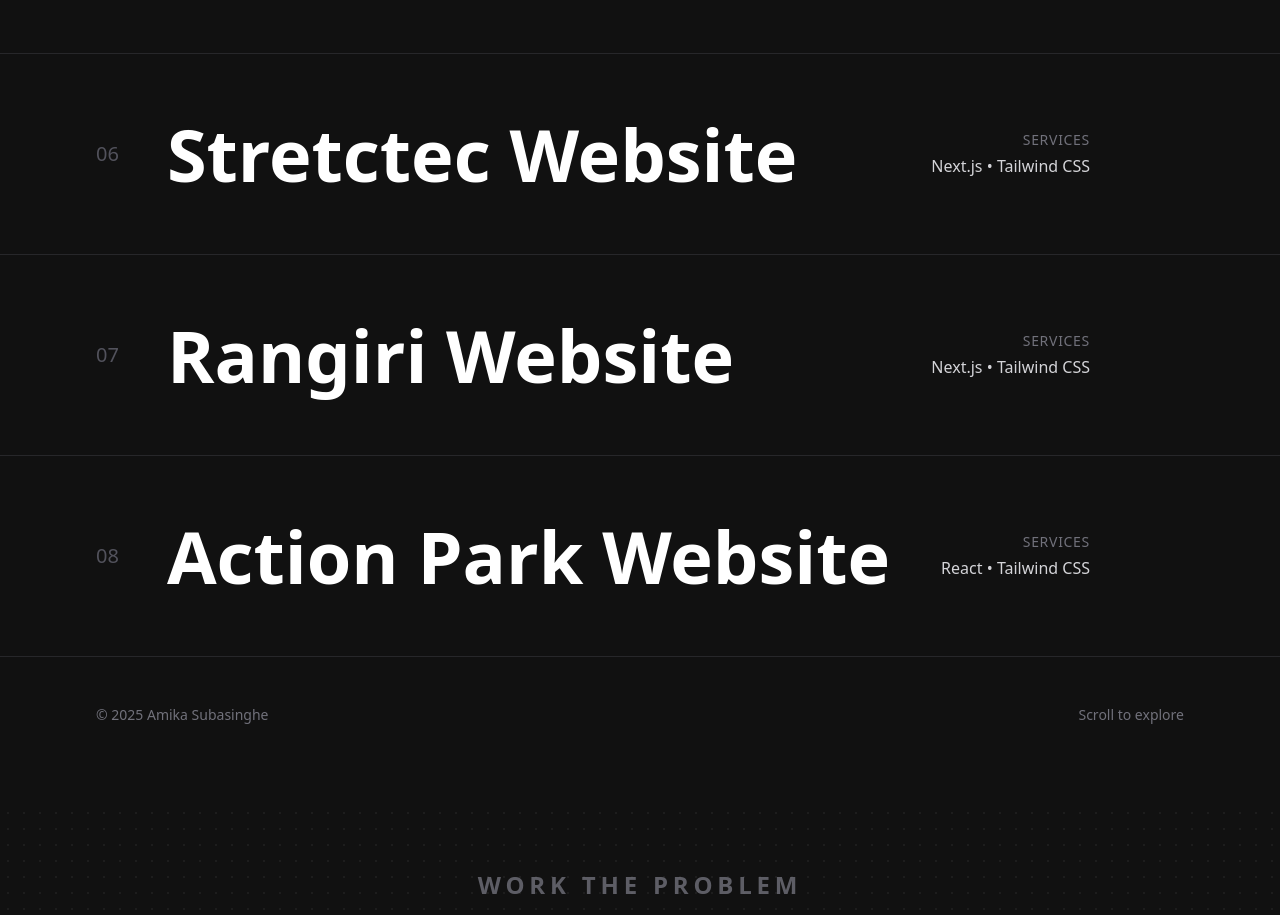
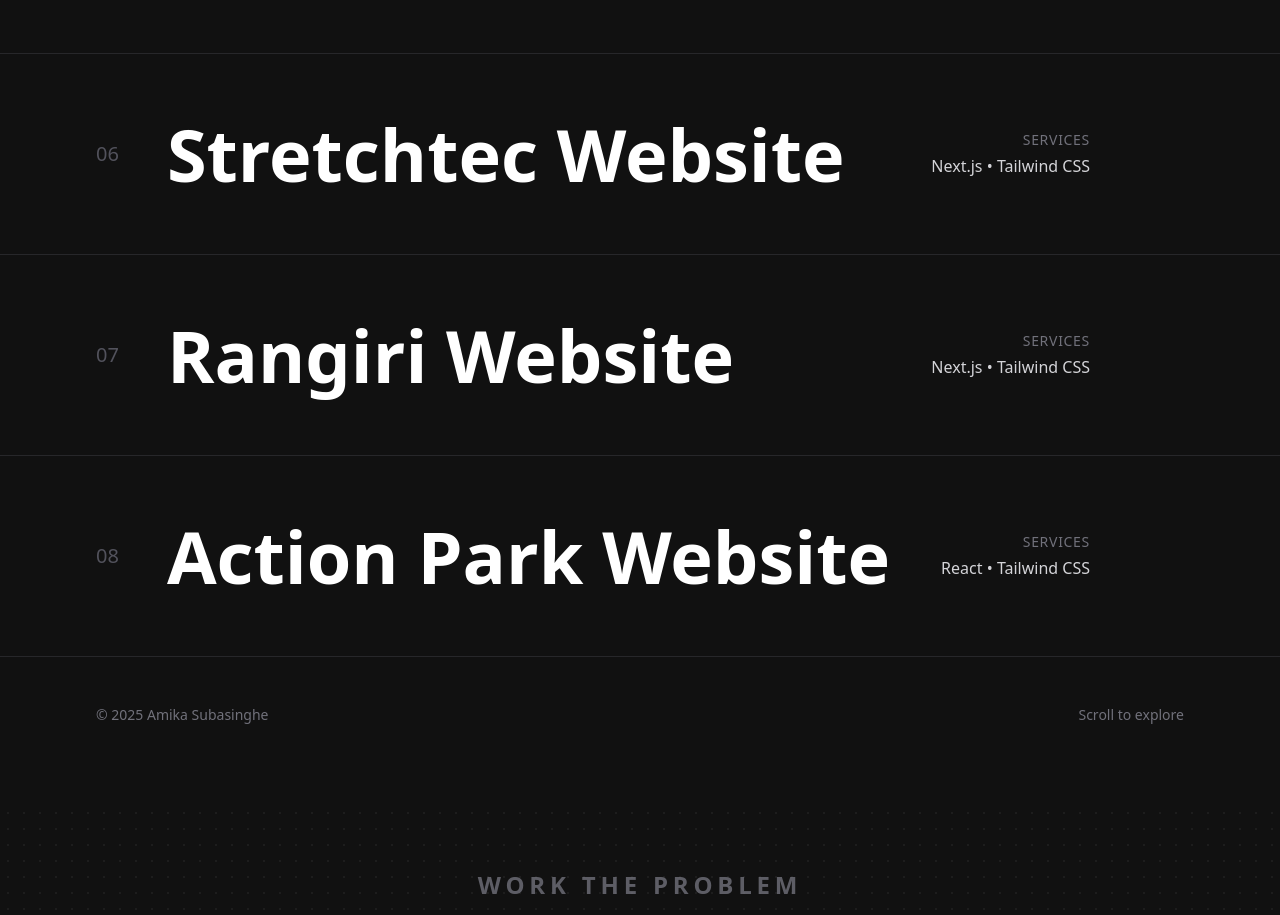
Before and after one commit to Amikzz/amikaSubasinghe-react, a React (Vite) app: page /projects in a window 1280 px wide. Shown: the part 1582-2497 px from the top of the page. Built offline with nearby package versions, Linux system fonts and the light colour scheme.

Commit message:
Fix typos in Stretchtec project data
Corrected spelling errors in the id, title, description, and demo URL fields for the Stretchtec Website project entry in projects.js.

```diff
--- a/src/data/projects.js
+++ b/src/data/projects.js
@@ -85,10 +85,10 @@
     licensed: true,
   },
   {
-    id: "stretctec-website",
-    title: "Stretctec Website",
+    id: "stretchtec-website",
+    title: "Stretchtec Website",
     description:
-      "A modern, responsive company website designed for Stretctec using Next.js. The site features smooth animations, an intuitive user interface, and a clean layout to showcase company products and services effectively.",
+      "A modern, responsive company website designed for Stretchtec using Next.js. The site features smooth animations, an intuitive user interface, and a clean layout to showcase company products and services effectively.",
     image: "/assets/stretchtec.jpg",
     screenshots: [
       "/assets/stretchtec1.png",
@@ -98,7 +98,7 @@
     ],
     tech: ["Next.js", "Tailwind CSS", "Framer Motion"],
     github: null,
-    demo: "https://stretctec.lk",
+    demo: "https://stretchtec.lk",
     licensed: true,
   },
   {
```
